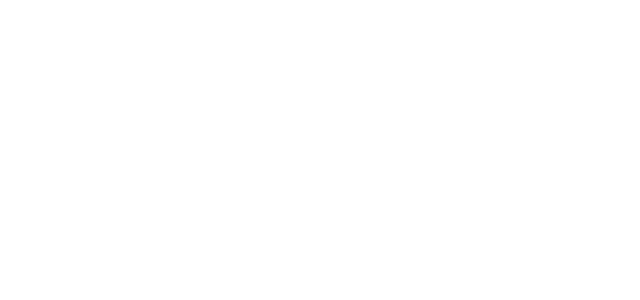
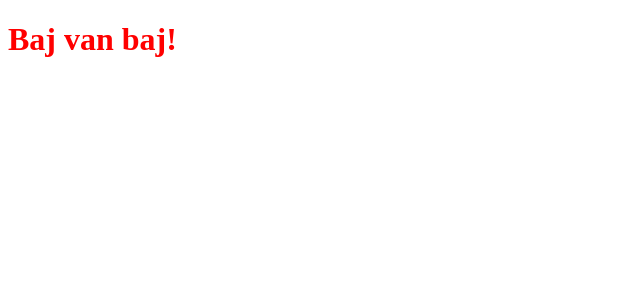
Before and after one commit to lkajtar/netacademia.hu, a Nuxt app: page /404 in a window 1280 px wide. Before the commit this address had no page. Shown: the top 300 px of the page, without its empty margins (0-640 px from the left). Built offline with nearby package versions, Linux system fonts and the light colour scheme.

Commit message:
404 teszt és www-re vissza mert nincs köze

```diff
--- /dev/null
+++ b/pages/404.vue
@@ -0,0 +1,14 @@
+<template>
+  <h1 class="red">Baj van baj!</h1>
+</template>
+
+<script>
+  export default {
+  }
+</script>
+
+<style>
+  .red {
+    color: red;
+  }
+</style>
```
Also changed, not shown: 1 other file (tests, documents, lock files or other folders).
